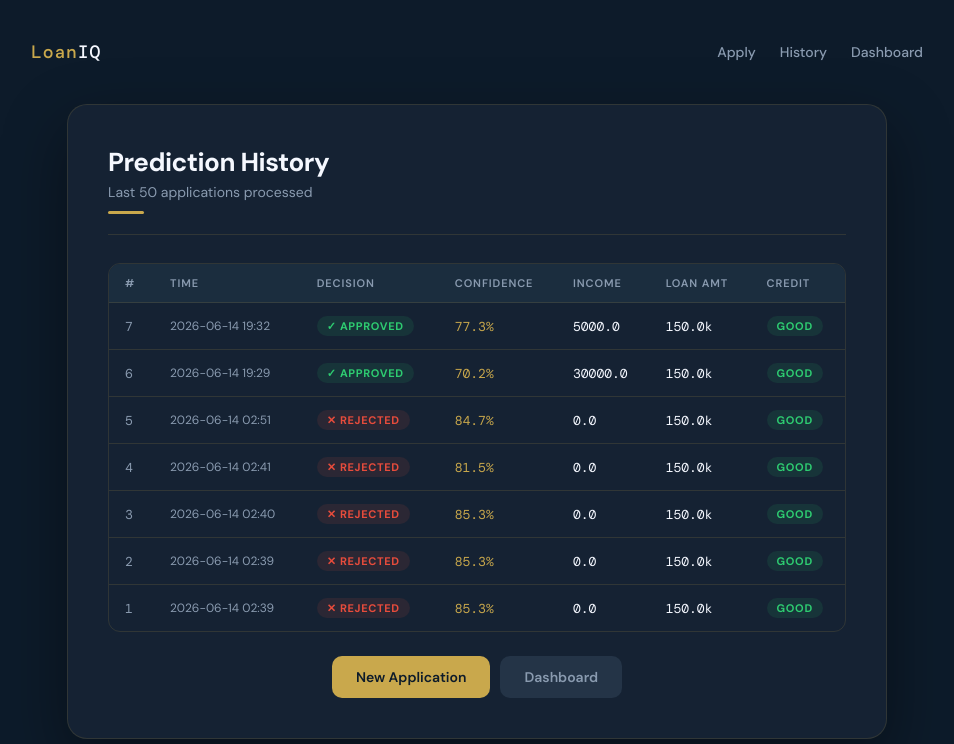
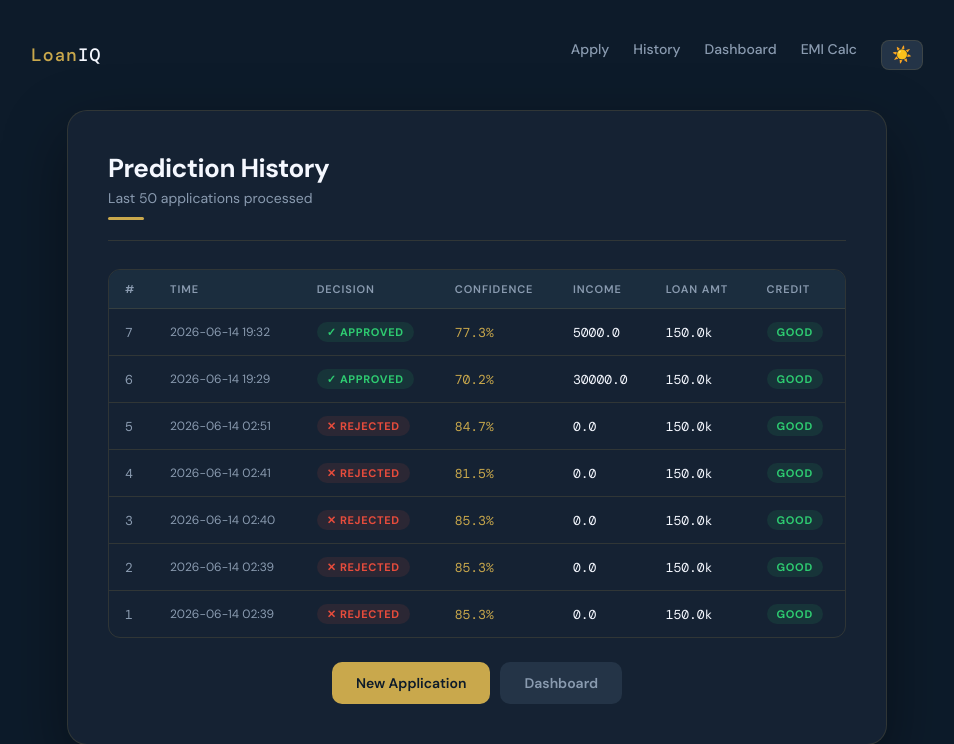
Before and after one commit to hassan-ali786/loan-approval-system, a Flask app: page /history in a window 1280 px wide. Shown: the top 744 px of the page, without its empty margins (163-1117 px from the left). Run offline with Flask 3, Linux system fonts and the light colour scheme; data comes from the database, SQL or seed files in the repository; parts of the project's set-up code (start-up, migrations or seed data) failed here and were passed over.

Commit message:
add theme toggle and EMI Calc nav link to all pages

```diff
--- a/templates/history.html
+++ b/templates/history.html
@@ -14,8 +14,11 @@
         <a href="/">Apply</a>
         <a href="/history">History</a>
         <a href="/dashboard">Dashboard</a>
+        <a href="/calculator">EMI Calc</a>
+        <button class="theme-btn" id="themeToggle">☀️</button>
     </div>
 </nav>
+
 
 <div class="container-wide">
     <div class="card">
@@ -76,5 +79,6 @@
     </div>
 </div>
 
+<script src="/static/js/theme.js"></script>
 </body>
 </html>
```
